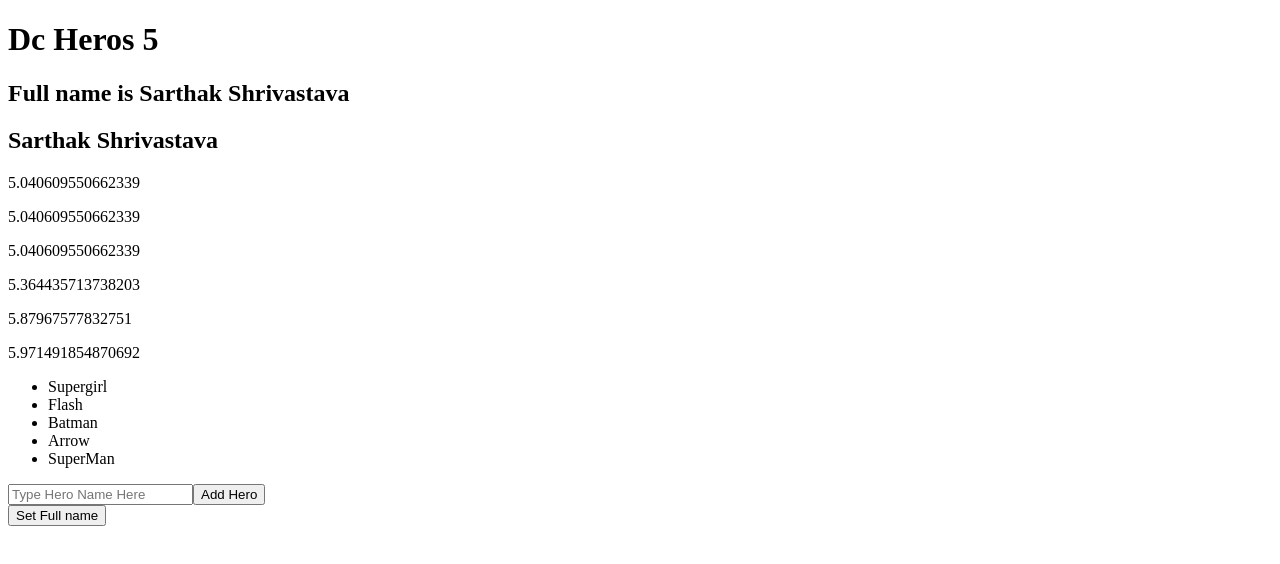
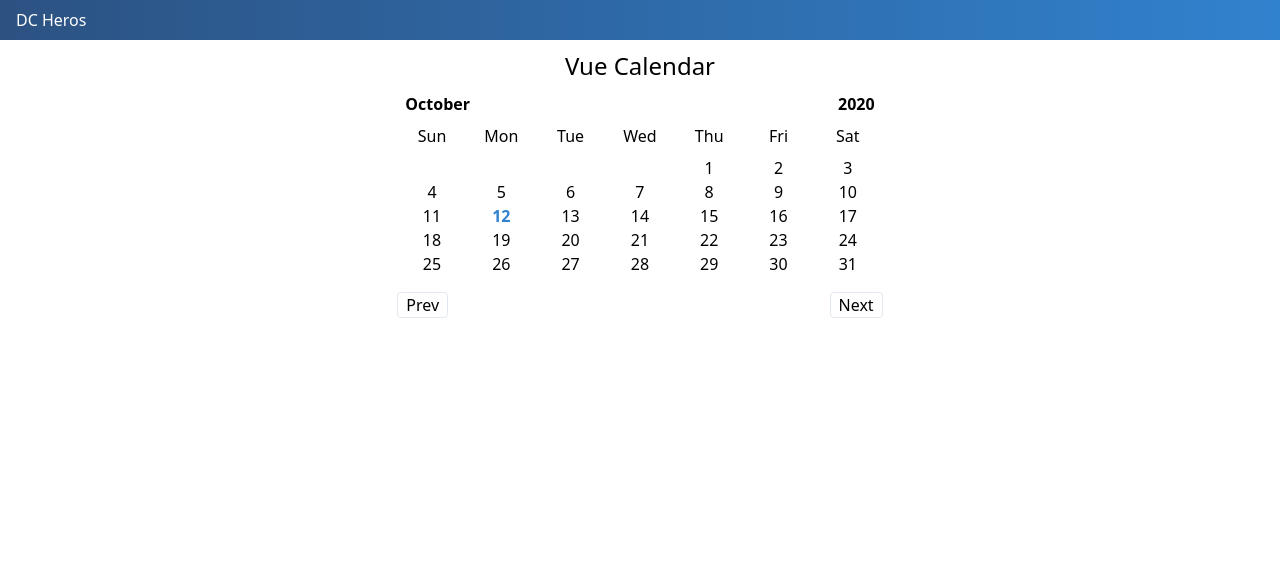
Before and after one commit to LuizPedroSM/bitfumes-vue3-tutorial, a Vue app: page / in a window 1280 px wide. Shown: the top 564 px of the page. Built offline with nearby package versions, Linux system fonts and the light colour scheme.

Commit message:
Calendar App

```diff
--- a/package.json
+++ b/package.json
@@ -9,6 +9,7 @@
   },
   "dependencies": {
     "core-js": "^3.6.5",
+    "tailwindcss": "^1.9.0",
     "vue": "^3.0.0"
   },
   "devDependencies": {
--- /dev/null
+++ b/postcss.config.js
@@ -0,0 +1,8 @@
+module.exports = {
+    plugins: [
+      // ...
+      require('tailwindcss'),
+      require('autoprefixer'),
+      // ...
+    ]
+  }
--- a/src/App.vue
+++ b/src/App.vue
@@ -1,72 +1,20 @@
 <template>
-  <h1>Dc Heros {{ herosCount }}</h1>
-  <h2>{{ fullname }}</h2>
-  <h2>{{ fname }} {{ lname }}</h2>
-  <p>{{ randC }}</p>
-  <p>{{ randC }}</p>
-  <p>{{ randC }}</p>
-  <p>{{ randM() }}</p>
-  <p>{{ randM() }}</p>
-  <p>{{ randM() }}</p>
-  <ul>
-    <li v-for="(hero, index) in dcHeros" :key="index">
-      {{ hero.name }}
-    </li>
-  </ul>
-  <form @submit.prevent="addHero">
-    <input v-model.lazy.trim="newHero" placeholder="Type Hero Name Here" />
-    <button type="submit">Add Hero</button>
-  </form>
-  <button @click="setFullName">Set Full name</button>
+  <AppHeader />
+  <div class="w-full flex">
+    <!-- <DcHeros /> -->
+    <Calendar />
+  </div>
 </template>
 
 <script>
+import AppHeader from "./components/AppHeader";
+// import DcHeros from "./components/DcHeros";
+import Calendar from "./components/Calendar";
 export default {
-  computed: {
-    herosCount() {
-      return this.dcHeros.length;
-    },
-    randC() {
-      return this.dcHeros.length + Math.random();
-    },
-    fullname: {
-      get() {
-        return `Full name is ${this.fname} ${this.lname}`;
-      },
-      set(fullname) {
-        const values = fullname.split(" ");
-        this.fname = values[0];
-        this.lname = values[1];
-      },
-    },
-  },
-  methods: {
-    addHero() {
-      if (this.newHero !== "") {
-        this.dcHeros.push({ name: this.newHero });
-        this.newHero = "";
-      }
-    },
-    randM() {
-      return this.dcHeros.length + Math.random();
-    },
-    setFullName() {
-      this.fullname = "Bitfumes Tutorial";
-    },
-  },
-  data() {
-    return {
-      newHero: "",
-      fname: "Sarthak",
-      lname: "Shrivastava",
-      dcHeros: [
-        { name: "Supergirl" },
-        { name: "Flash" },
-        { name: "Batman" },
-        { name: "Arrow" },
-        { name: "SuperMan" },
-      ],
-    };
+  components: {
+    AppHeader,
+    // DcHeros
+    Calendar,
   },
 };
 </script>
--- /dev/null
+++ b/src/assets/style.css
@@ -0,0 +1,5 @@
+@tailwind base;
+
+@tailwind components;
+
+@tailwind utilities;
--- /dev/null
+++ b/src/components/AppHeader.vue
@@ -0,0 +1,12 @@
+<template>
+  <nav class="w-full bg-gradient-to-r from-blue-800 to-blue-600 px-4 py-2">
+    <a class="text-white" href="#"> DC Heros</a>
+  </nav>
+</template>
+
+<script>
+export default {};
+</script>
+
+<style>
+</style>
--- /dev/null
+++ b/src/components/Calendar.vue
@@ -0,0 +1,102 @@
+<template>
+  <div class="m-auto">
+    <h1 class="text-2xl my-2 text-center">Vue Calendar</h1>
+    <section class="mx-2 flex justify-between">
+      <h2 class="font-bold">{{ currentMonthName }}</h2>
+      <h2 class="font-bold">{{ currentYear }}</h2>
+    </section>
+    <section class="flex my-2">
+      <p
+        class="text-center"
+        style="width: 14.28%"
+        v-for="day in days"
+        :key="day"
+      >
+        {{ day }}
+      </p>
+    </section>
+    <section class="flex flex-wrap">
+      <p
+        class="text-center"
+        style="width: 14.28%"
+        v-for="num in startDay()"
+        :key="num"
+      ></p>
+      <p
+        class="text-center"
+        style="width: 14.28%"
+        v-for="num in daysInMonth()"
+        :key="num"
+        :class="currentDateClass(num)"
+      >
+        {{ num }}
+      </p>
+    </section>
+    <section class="flex justify-between my-4">
+      <button class="px-2 border rounded" @click="prev">Prev</button>
+      <button class="px-2 border rounded" @click="next">Next</button>
+    </section>
+  </div>
+</template>
+
+
+<script>
+export default {
+  data() {
+    return {
+      currentDay: new Date().getDate(),
+      currentMonth: new Date().getMonth(),
+      currentYear: new Date().getFullYear(),
+      days: ["Sun", "Mon", "Tue", "Wed", "Thu", "Fri", "Sat"],
+    };
+  },
+  methods: {
+    daysInMonth() {
+      return new Date(this.currentYear, this.currentMonth + 1, 0).getDate();
+    },
+    startDay() {
+      return new Date(this.currentYear, this.currentMonth, 1).getDay();
+    },
+    next() {
+      if (this.currentMonth === 11) {
+        this.currentMonth = 0;
+        this.currentYear++;
+      } else {
+        this.currentMonth++;
+      }
+    },
+    prev() {
+      if (this.currentMonth === 0) {
+        this.currentMonth = 11;
+        this.currentYear--;
+      } else {
+        this.currentMonth--;
+      }
+    },
+    currentDateClass(num) {
+      const calenderFullDate = new Date(
+        this.currentYear,
+        this.currentMonth,
+        num
+      ).toDateString();
+      const currentfullDate = new Date().toDateString();
+      return calenderFullDate === currentfullDate
+        ? "text-blue-600 font-bold"
+        : "";
+    },
+  },
+  computed: {
+    currentMonthName() {
+      return new Date(this.currentYear, this.currentMonth).toLocaleString(
+        "default",
+        {
+          month: "long",
+        }
+      );
+    },
+  },
+};
+</script>
+
+<style>
+</style>
--- /dev/null
+++ b/src/components/DcHeros.vue
@@ -0,0 +1,61 @@
+<template>
+  <div class="m-auto">
+    <h1 class="text-2xl text-center">Dc Heros {{ herosCount }}</h1>
+    <ul>
+      <li
+        class="flex justify-between"
+        v-for="(hero, index) in dcHeros"
+        :key="hero.name"
+      >
+        <div>
+          {{ hero.name }}
+        </div>
+        <button @click="remove(index)">X</button>
+      </li>
+    </ul>
+    <form class="mt-10" @submit.prevent="addHero">
+      <input
+        class="border rounded p-1"
+        v-model.lazy.trim="newHero"
+        placeholder="Type Hero Name Here"
+      />
+      <button class="border rounded p-1 ml-1" type="submit">Add Hero</button>
+    </form>
+  </div>
+</template>
+
+<script>
+export default {
+  computed: {
+    herosCount() {
+      return this.dcHeros.length;
+    },
+  },
+  methods: {
+    addHero() {
+      if (this.newHero !== "") {
+        this.dcHeros.push({ name: this.newHero });
+        this.newHero = "";
+      }
+    },
+    remove(index) {
+      this.dcHeros = this.dcHeros.filter((hero, i) => i != index);
+    },
+  },
+  data() {
+    return {
+      newHero: "",
+      dcHeros: [
+        { name: "Supergirl" },
+        { name: "Flash" },
+        { name: "Batman" },
+        { name: "Arrow" },
+        { name: "SuperMan" },
+      ],
+    };
+  },
+};
+</script>
+
+<style>
+</style>
--- a/src/main.js
+++ b/src/main.js
@@ -1,4 +1,5 @@
 import { createApp } from 'vue'
 import App from './App.vue'
+import "./assets/style.css";
 
 createApp(App).mount('#app')
--- /dev/null
+++ b/tailwind.config.js
@@ -0,0 +1,14 @@
+module.exports = {
+  future: {
+    // removeDeprecatedGapUtilities: true,
+    // purgeLayersByDefault: true,
+    // defaultLineHeights: true,
+    // standardFontWeights: true
+  },
+  purge: [],
+  theme: {
+    extend: {}
+  },
+  variants: {},
+  plugins: []
+}
```
Also changed, not shown: 1 other file (tests, documents, lock files or other folders).
